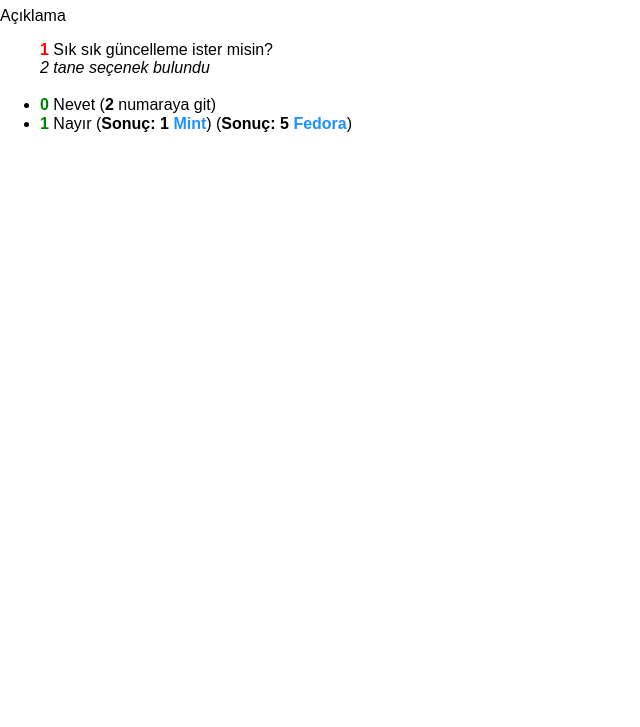
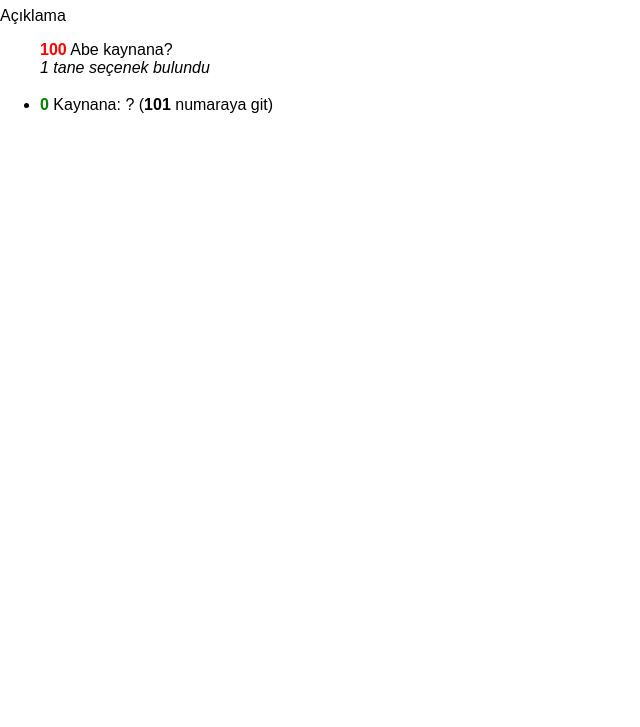
Before and after one commit to fatihmeh/choose-your-operating-system, a plain HTML site: page index.html in a window 1280 px wide. Shown: the part 73-800 px from the top of the page, without its empty margins (0-640 px from the left). Drawn offline with Linux system fonts and the light colour scheme.

Commit message:
Özellik eklendi
Tıkladıktan sonra soru değişiyor. Soru-sonuç ayrımı yok. Cevaptaki data-go özelliğinde bulunan 1 adet değere göre hareket ediyor. Onun için şimdilik sadece diğer sorulara geçişlerde çalışıyor.

```diff
--- a/css/style.css
+++ b/css/style.css
@@ -7,3 +7,10 @@
   -Yerleşim
   -...
 */
+
+[data-answer] {
+  cursor: pointer
+}
+[data-answer]:hover {
+  background: #e0e0e0
+}
--- a/js/func.js
+++ b/js/func.js
@@ -10,11 +10,11 @@
 request.onload = function()
 {
    var jsonRespond = request.response;
-   createQuestions(jsonRespond,"1");
-}
+   //console.log(jsonRespond);
+   createQuestions(jsonRespond,"100"); // Başlangıç sorusu
 
    // jsonObj .json dosyasını temsil ediyor
-function createQuestions(jsonObj)
+   function createQuestions(jsonObj,qID)
    {
 
       /*
@@ -22,12 +22,14 @@
       ###### Soruları veya questionLength değişkeni aracılığıyla soru sayısını döndürür
       ###### param0: soru
       */
-   let question = function()
+      let question = function(queryID)
       {
          // Parametre tanımlanmışsa ona ait soruyu döndür
-      if (arguments[0] !== undefined )
+         if (queryID !== undefined )
          {
-         return jsonObj.questions[arguments[0]]
+            //console.log (jsonObj.questions.find( function(item) { return item.id == qKey } ).q)
+            return jsonObj.questions.find( function(item) { return item.id == queryID } );
+            //return jsonObj.questions[arguments[0]];
          }
          // Parametre tanımlanmamışsa tüm soruları döndür
          else
@@ -44,17 +46,17 @@
       ###### param0: soru
       ###### param1: cevap
       */
-   let answer = function()
+      let answer = function(question,answer)
       {
          // Parametre 1 tanımlanmışsa ona ait cevabın anahtarlarını döndür
-      if (arguments[1] !== undefined )
+         if (answer !== undefined )
          {
-         return arguments[0].a[arguments[1]]
+            return question.a[answer]
          }
          // Parametre 1 tanımlanmamışsa tüm cevapları döndür
          else
          {
-         return arguments[0].a
+            return question.a
          }
       };
 
@@ -67,23 +69,23 @@
 
       // Soruların adetini hesaplayıp döngüyü adet kadar çalıştırıyoruz
       // ### GEÇİCİ OLARAK DÖNGÜ İPTAL EDİLDİ. SADECE BELİRTİLEN TEK SORU ÇALIŞTIRILIYOR ###
-   questionCount = arguments[1];
-   // for (let questionCount = 0; questionCount < questionLength; questionCount++)
+
+      // for (let qID = 0; qID < questionLength; qID++)
       // {
 
             // ### İleride newElement() fonksiyonu ile değiştirilecek ###
             let elemQuestion = document.createElement("ul");
-         elemQuestion.setAttribute("data-question", questionCount);
-         elemQuestion.innerHTML = "<b style='color:red'>" + question(questionCount).id + "</b> " + question(questionCount).q + "<br> <i>" + answerLength(questionCount) + " tane seçenek bulundu</i><br><br>";
+            elemQuestion.setAttribute("data-question", qID);
+            elemQuestion.innerHTML = "<b style='color:red'>" + question(qID).id + "</b> " + question(qID).q + "<br> <i>" + answerLength(qID) + " tane seçenek bulundu</i><br><br>";
             document.querySelector("main").appendChild(elemQuestion);
 
             // Soruya ait cevapların adetini hesaplayıp adet kadar çalıştırıyoruz
-         for (let answerCount = 0; answerCount < answerLength(questionCount) ; answerCount++)
+            for (let answerCount = 0; answerCount < answerLength(qID) ; answerCount++)
             {
                // ### İleride newElement() fonksiyonu ile değiştirilecek ###
                var elemAnswer = document.createElement("li");
                elemAnswer.setAttribute("data-answer", answerCount);
-            elemAnswer.innerHTML = "<b style='color:green'>" + answerCount + "</b> " + answer(question(questionCount),answerCount).t  + questionOrResult(answer(question(questionCount),answerCount));
+               elemAnswer.innerHTML = "<b style='color:green'>" + answerCount + "</b> " + answer(question(qID),answerCount).t  + questionOrResult(answer(question(qID),answerCount));
                document.querySelector("ul:last-child").appendChild(elemAnswer);
             }
 
@@ -122,14 +124,15 @@
                   console.log("Say hello to my little friend: " + capturebutton[i].getAttribute("data-go"));
                   // Bu aşamada soruyu belirlediğim başka bir soru ile değiştirmeye çalışacağım
                   // Ama fonksiyonların kapsamıyla ilgili ufak sıkıntılar var onları halletmem gerek
-               //createQuestions(jsonRespond,"2");
+                  document.querySelector("main").innerHTML = "";
+                  createQuestions(jsonRespond,capturebutton[i].getAttribute("data-go"));
                });
             }
 
-   // } // for (let questionCount = 0; questionCount < questionLength; questionCount++)
+      // } // for (let qID = 0; qID < questionLength; qID++)
 
    } //function createQuestions(jsonObj)
-
+}
 /*
 ###### newElement() ###### UYARI: BU FONKSİYON HENÜZ TAMAMLANMADI
 ###### Verilen özelliklerde element oluşturur
--- a/js/lang/tr.json
+++ b/js/lang/tr.json
@@ -55,6 +55,36 @@
                     {"t":"Hayır olmayacak","r":["10","12"]},
                     {"t":"Her şey daha daha güzel olacak","r":["11","13"]}
                 ]
+        },
+        {
+            "id":"100",
+            "q":"Abe kaynana?",
+            "a":[
+                    {"t":"Kaynana: ?","to":"101"}
+                ]
+        },
+        {
+            "id":"101",
+            "q":"Naptın bize...",
+            "a":[
+                    {"t":"Kaynana: ???","to":"103"}
+                ]
+        },
+        {
+            "id":"103",
+            "q":"Naaptın bize?",
+            "a":[
+                    {"t":"Kaynana: ????","to":"104"}
+                ]
+        },
+        {
+            "id":"104",
+            "q":"Naaptın bizeEee...",
+            "a":[
+                    {"t":"Kaynana: ???????????????","to":"100"},
+                    {"t":"Peder: ???????????????????","to":"100"},
+                    {"t":"Baldız: ???????????","to":"100"}
+                ]
         }
     ],
 
```
Lines whose indentation alone changed are shown as unchanged.
